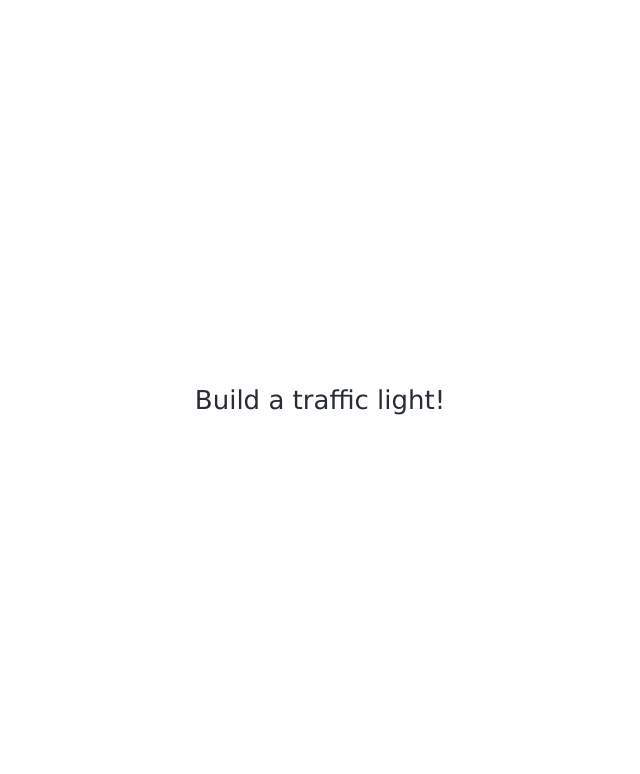
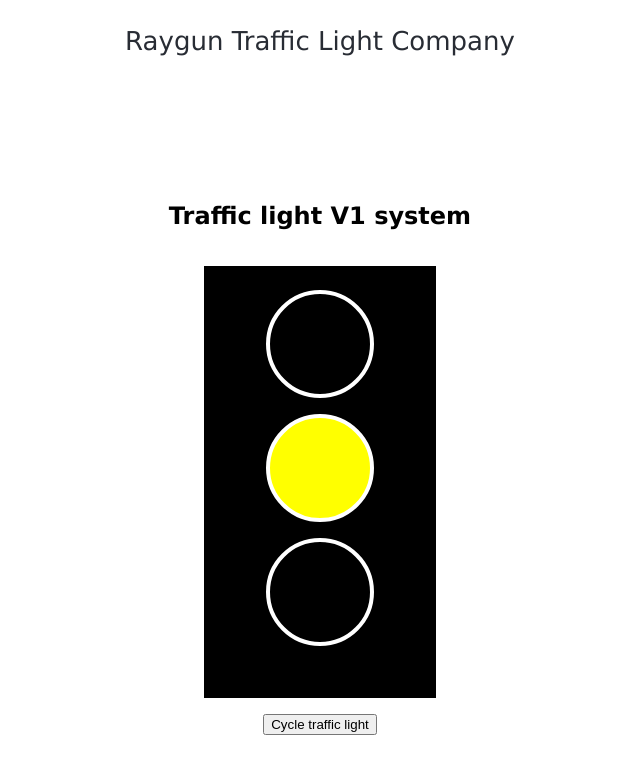
Before and after one commit to krishnaKapadia/raygun-sot-intern-test, a React (Create React App) app: page / in a window 1280 px wide. Shown: the top 774 px of the page, without its empty margins (320-960 px from the left). Built offline with nearby package versions, Linux system fonts and the light colour scheme.

Commit message:
Feat: 2021 SoT test update

```diff
--- a/src/app/app.css
+++ b/src/app/app.css
@@ -2,6 +2,12 @@ body {
   font-family: Verdana, Geneva, Tahoma, sans-serif;
   padding: 0;
   margin: 0;
+}
+
+br {
+  width: 100%;
+  height: 2px;
+  border: 4px solid black;
 }
 
 .app {
@@ -10,7 +16,6 @@ body {
 }
 
 .app-header {
-  min-height: 100vh;
   display: flex;
   flex-direction: column;
   align-items: center;
@@ -18,3 +23,48 @@ body {
   font-size: calc(10px + 2vmin);
   color: #282c34;
 }
+
+.app-body {
+  display: flex;
+  flex-direction: column;
+  justify-content: center;
+  align-items: center;
+  margin: 100px auto;
+}
+
+.trafficLight-container {
+  width: 200px;
+  height: 400px;
+  background-color: black;
+
+  display: flex;
+  flex-direction: column;
+  align-items: center;
+
+  padding: 16px;
+  margin: 16px;
+}
+
+.trafficLight-bulb {
+  border: 4px solid white;
+  width: 100px;
+  height: 100px;
+  border-radius: 100%;
+  margin: 8px;
+}
+
+.green-light {
+  background-color: green;
+}
+
+.yellow-light {
+  background-color: yellow;
+}
+
+.red-light {
+  background-color: red;
+}
+
+.white-light {
+  background-color: white;
+}
--- a/src/app/app.jsx
+++ b/src/app/app.jsx
@@ -1,23 +1,28 @@
-import React from 'react';
-import './app.css';
+/** @format */
+
+import React from "react";
+
+import { TrafficLight } from "./components/trafficLight";
+
+import "./app.css";
 
 class App extends React.Component {
-
   constructor(props) {
     super(props);
   }
 
   render() {
-    return(
+    return (
       <div className="app">
         <header className="app-header">
+          <p>Raygun Traffic Light Company</p>
+        </header>
 
-          <p>Build a traffic light!</p>
-
-        </header>
+        <section className="app-body">
+          <TrafficLight />
+        </section>
       </div>
     );
-
   }
 }
 
--- /dev/null
+++ b/src/app/components/bulb.jsx
@@ -0,0 +1,34 @@
+/** @format */
+
+import React from "react";
+
+export class Bulb extends React.Component {
+  getCssClassForColor(color) {
+    if (color == "red") {
+      return "red-light";
+    }
+
+    if (color == "yellow") {
+      return "yellow-light";
+    }
+
+    if (color == "green") {
+      return "green-light";
+    }
+
+    if (color == "white") {
+      return "white-light";
+    }
+  }
+
+  render() {
+    const { color, isOn } = this.props;
+    let cssClass = "";
+
+    if (isOn) {
+      cssClass = this.getCssClassForColor(color);
+    }
+
+    return <div className={`trafficLight-bulb ${cssClass}`} />;
+  }
+}
--- /dev/null
+++ b/src/app/components/trafficLight.jsx
@@ -0,0 +1,49 @@
+/** @format */
+
+import React from "react";
+
+import { Bulb } from "./bulb";
+
+export class TrafficLight extends React.Component {
+  constructor(props) {
+    super(props);
+
+    this.state = {
+      activeLight: 1,
+			showErrorLight: false
+    };
+
+  }
+
+  cycleLightV1 = () => {
+    let targetIndex;
+    let currentIndex = this.state.activeLight;
+
+    if (currentIndex == 2) {
+      targetIndex = 0;
+    } else {
+			targetIndex = currentIndex + 1;
+		}
+
+    this.setState({ activeLight: targetIndex });
+  }
+
+  render() {
+		const { activeLight } = this.state;
+
+    return (
+      <>
+        <h2>Traffic light V1 system</h2>
+
+        <div className="trafficLight-container">
+          <Bulb color={"red"} isOn={activeLight == 0} />
+          <Bulb color={"yellow"} isOn={activeLight == 1} />
+          <Bulb color={"green"} isOn={activeLight == 2} />
+        </div>
+
+        <button onClick={this.cycleLightV1}>Cycle traffic light</button>
+				{/* <button>Show error lights</button> */}
+      </>
+    );
+  }
+}
```
Also changed, not shown: src/assets/traffic-light.svg (deleted), 1 other file (tests, documents, lock files or other folders).
